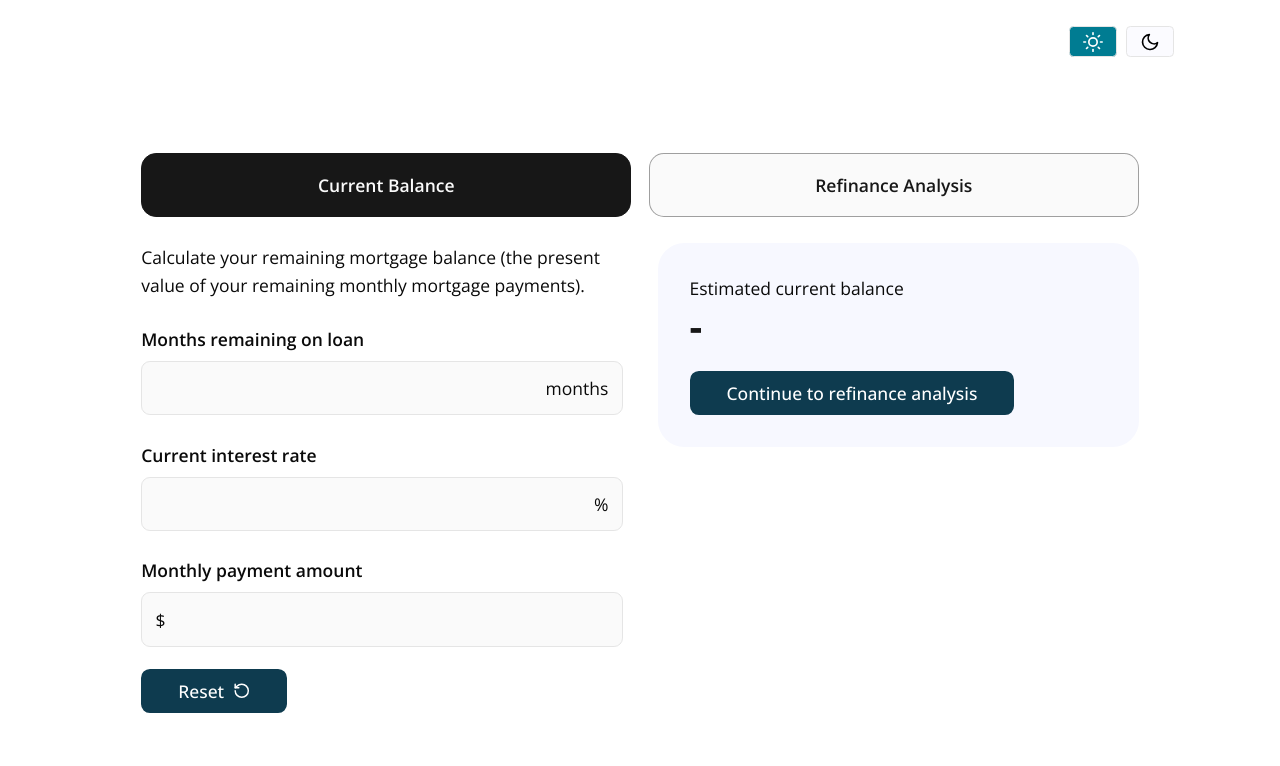
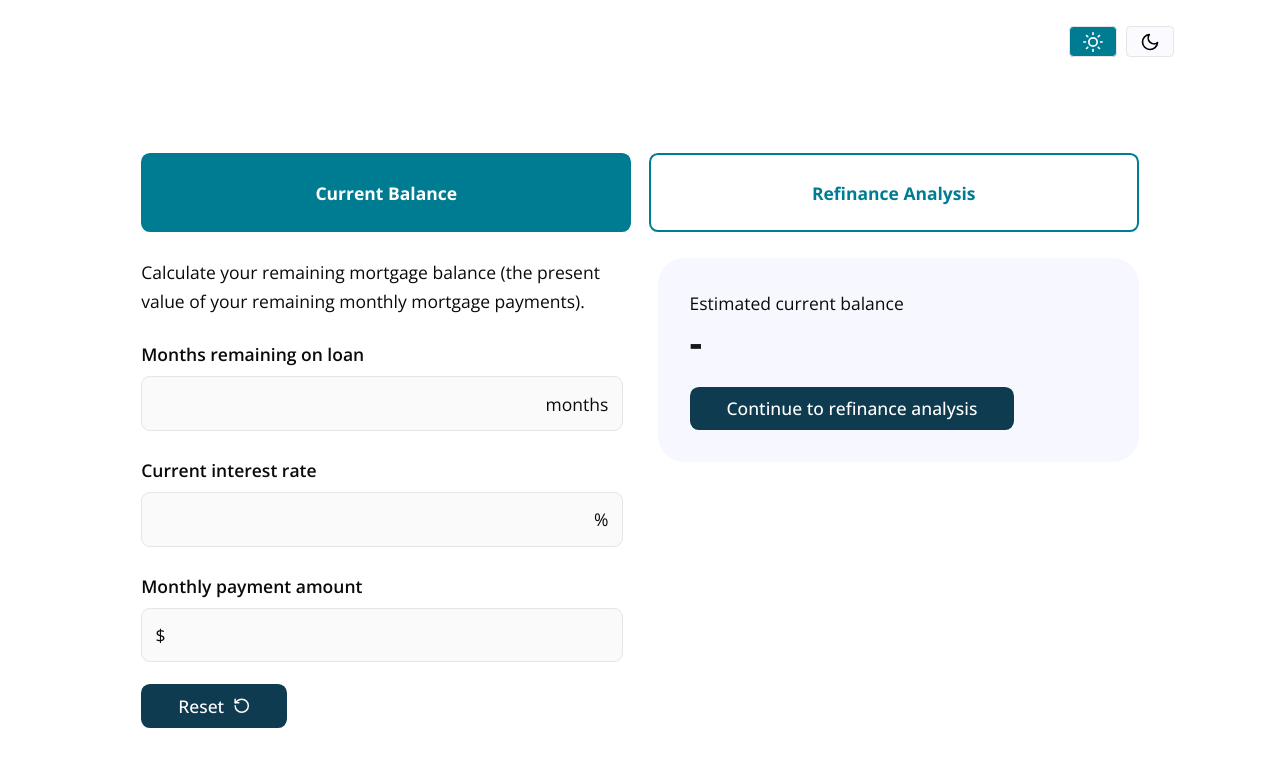
Before and after one commit to SU-SWS/ifdm_learning_apps, a Next.js app: page /interactives/mortgage-refinancing-calculator-v3 in a window 1280 px wide. Shown: the top 766 px of the page. Built offline with nearby package versions, Linux system fonts and the light colour scheme.

Commit message:
IFDM-329 and fixup

```diff
--- a/app/interactives/mortgage-refinancing-calculator-v3/components/refinance-calculator.tsx
+++ b/app/interactives/mortgage-refinancing-calculator-v3/components/refinance-calculator.tsx
@@ -517,10 +517,11 @@ function TabButton({
       type="button"
       onClick={onClick}
       className={[
-        "rounded-xl border px-4 py-4 text-center  font-semibold transition-colors",
+        "border-2 border-lagunita px-4 py-2 h-18 whitespace-normal rounded-md text-center font-bold ring-offset-background transition-colors cursor-pointer",
+        "focus-visible:outline-none focus-visible:ring-2 focus-visible:ring-ring focus-visible:ring-offset-2 hover:bg-navy hover:text-white",
         active
-          ? "border-primary bg-primary text-primary-foreground"
-          : "border-primary/40 bg-card text-primary hover:bg-primary/5",
+          ? "bg-lagunita text-white"
+          : "bg-transparent text-lagunita",
       ].join(" ")}
     >
       {children}
@@ -1066,14 +1067,25 @@ function LoanComparison({
             {row.cur}
           </div>
           <div className="px-4 py-3 text-right tabular-nums">
-            <div className=" font-bold text-foreground">{row.nxt}</div>
+            <div
+              className={[
+                "font-bold",
+                row.label === "Monthly payment" && !refiAnalysisBlocking && !bad.monthlyPayment
+                  ? row.deltaGood
+                    ? "text-[var(--button-green)] dark:text-[var(--color-palo-verde-var)]"
+                    : "text-foreground"
+                  : "text-foreground",
+              ].join(" ")}
+            >
+              {row.nxt}
+            </div>
             {row.delta ? (
               <div
                 className={[
                   "text-xs font-medium",
                   row.deltaGood
-                    ? "text-primary"
-                    : "text-foreground/60",
+                    ? "text-[var(--button-green)] dark:text-[var(--color-palo-verde-var)]"
+                    : "text-foreground",
                 ].join(" ")}
               >
                 {row.delta}
```
